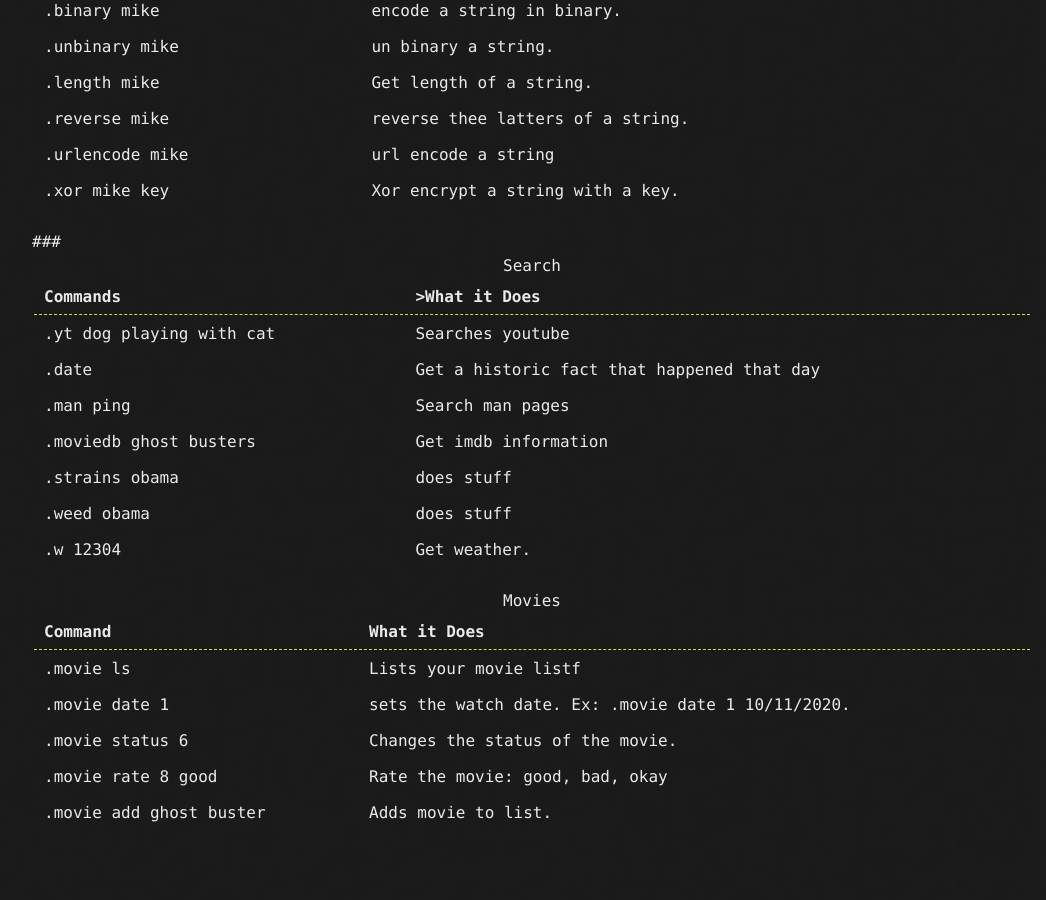
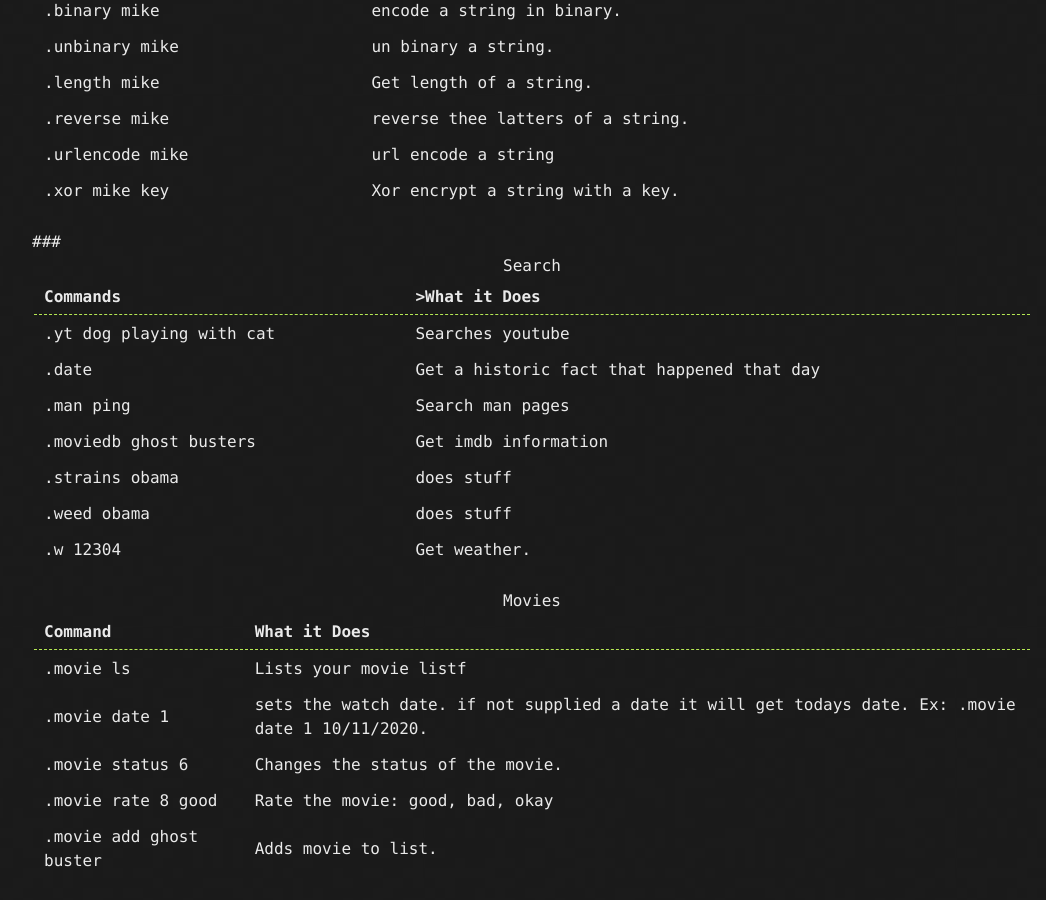
Before and after one commit to Michael-Meade/MinerFind, a Jekyll site: the page built from moss-discord.md, in a window 1280 px wide and 900 px high, scrolled down 1501 px. Shown: the whole window, without its empty margins (108-1154 px from the left). Built offline with Jekyll 4.4.1, drawn with Linux system fonts in a browser that asks for light colours; our own code applies the rules of GitHub Pages for plain Markdown files; the repository's description, which GitHub fills in, is left out; before the commit the page ends 2353 px from its top, so only the background shows below that.

Commit message:
Update moss-discord.md

```diff
--- a/moss-discord.md
+++ b/moss-discord.md
@@ -208,7 +208,8 @@
   </tr>
   <tr>
     <td>.movie date 1</td>
-    <td>sets the watch date. Ex: .movie date 1 10/11/2020.</td>
+    <td>sets the watch date. if not supplied a date it will get todays date.
+      Ex: .movie date 1 10/11/2020.</td>
   </tr>
   <tr>
     <td>.movie status 6</td>
```
